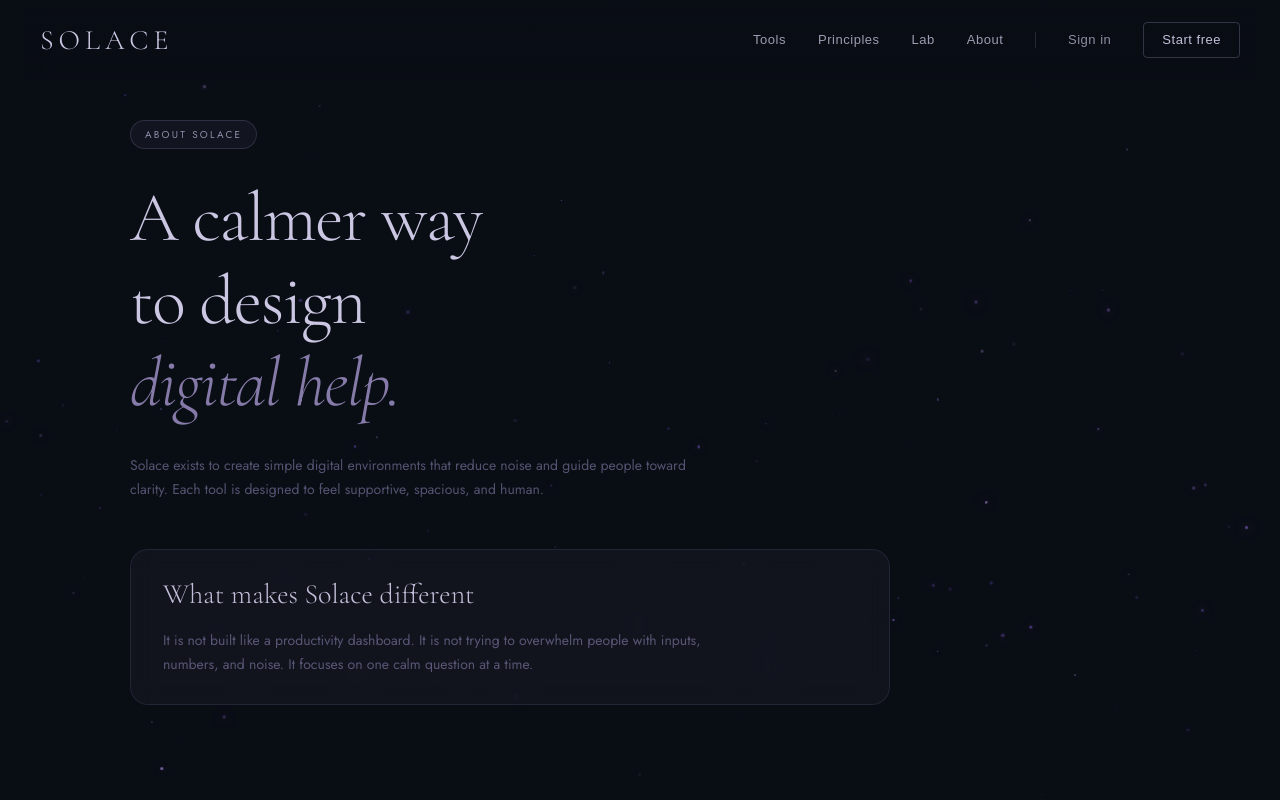
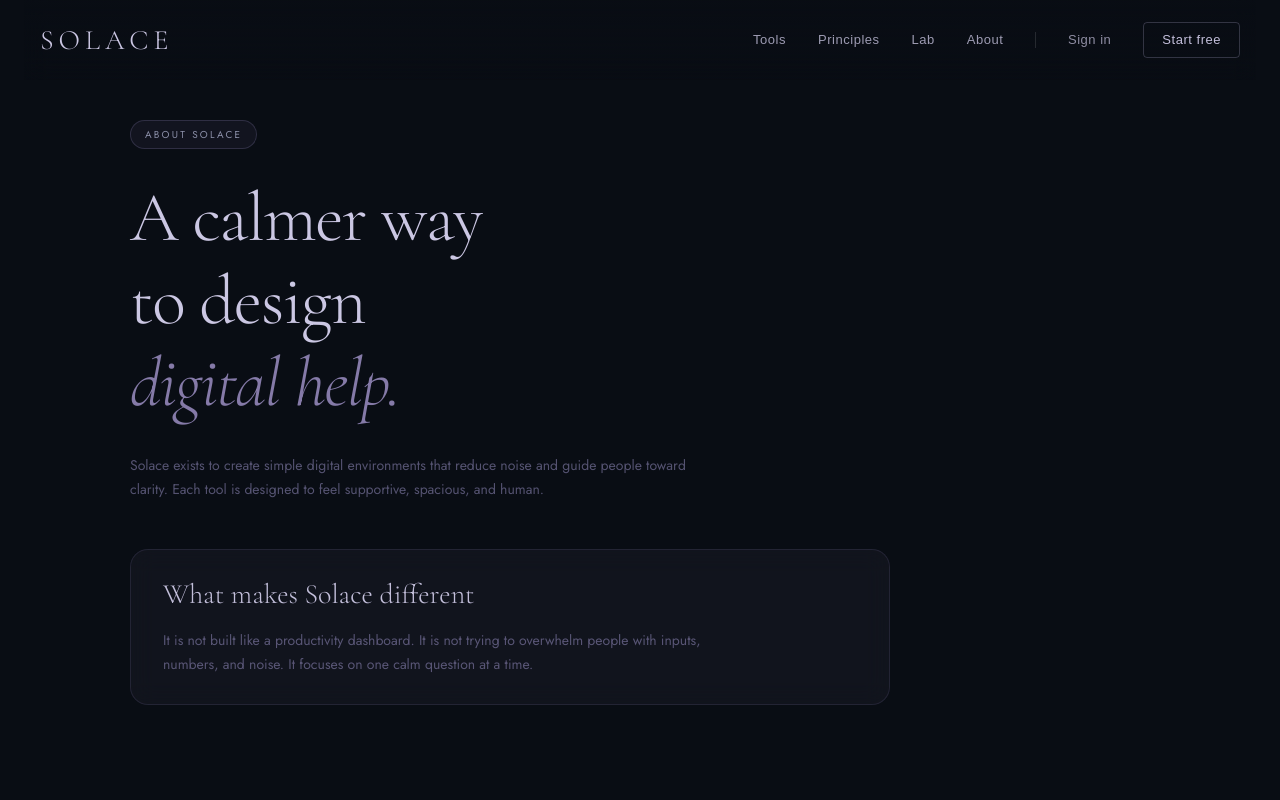
Before and after one commit to salsotk1973/solace, a Next.js app: page /about in a window 1280 px wide. Shown: the top 800 px of the page. Built offline with nearby package versions, Linux system fonts and the light colour scheme; no server answers.

Commit message:
Remove: disable particles by default across all pages

```diff
--- a/components/PageShell.tsx
+++ b/components/PageShell.tsx
@@ -13,7 +13,7 @@ type PageShellProps = {
 
 export default function PageShell({
   children,
-  particles = true,
+  particles = false,
   contentContainer = true,
   contentClassName,
   contentStyle,
```
